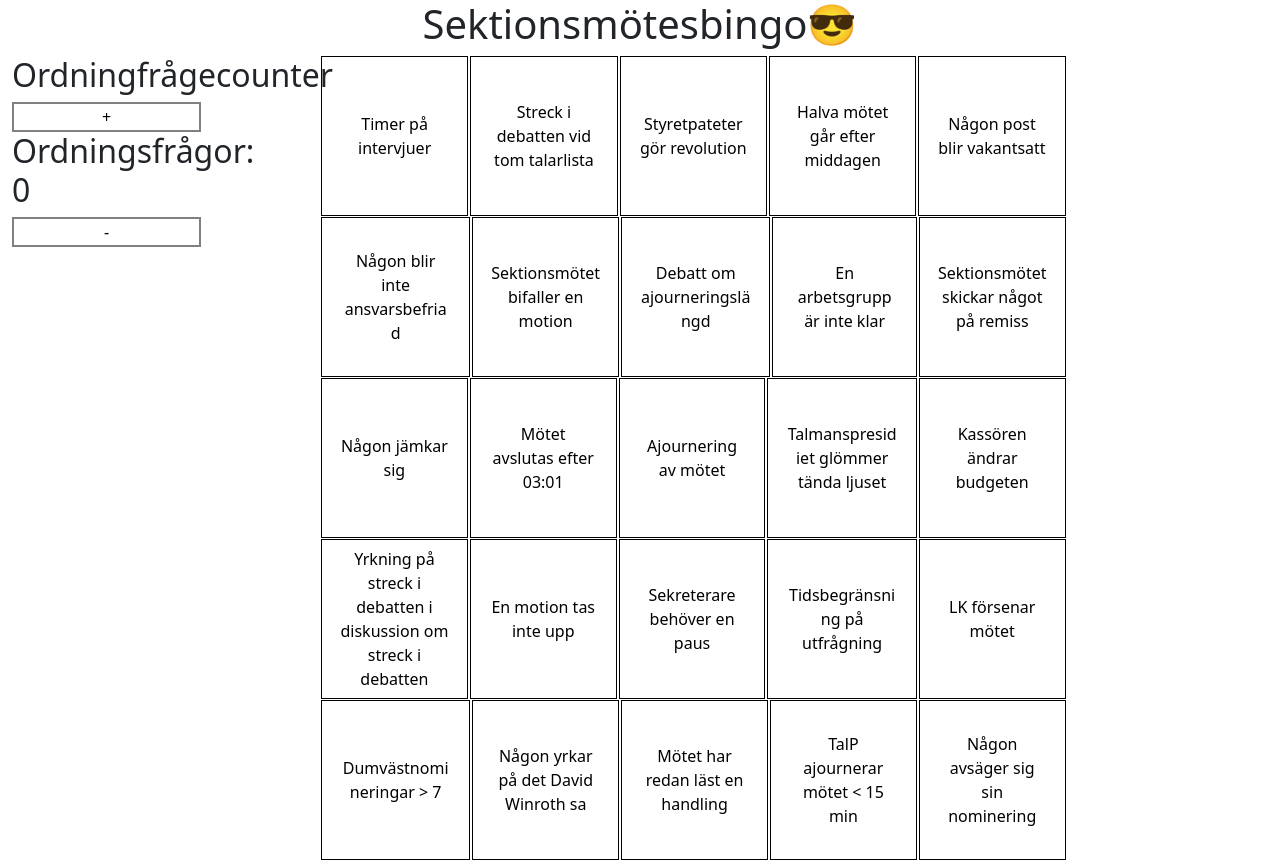
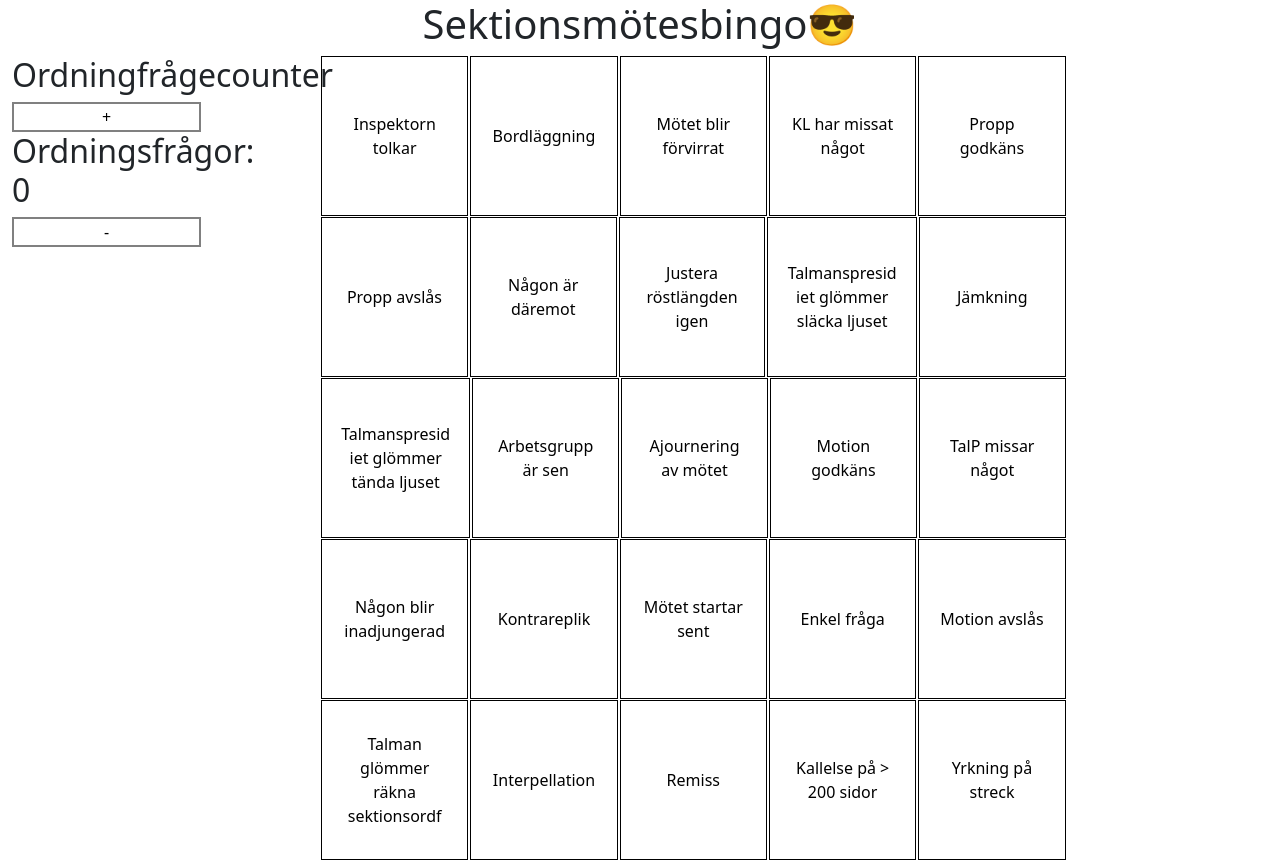
Before and after one commit to dtekcth/sekt-bingo, a React (Create React App) app: page / in a window 1280 px wide. Built offline with nearby package versions, Linux system fonts and the light colour scheme.

Commit message:
FuM time

```diff
--- /dev/null
+++ b/src/fumsquares.json
@@ -0,0 +1,122 @@
+[
+    {
+        "type": 0,
+        "text": "Ordningsfråga"
+    },
+    {
+        "type": 0,
+        "text": "Ajournering av mötet"
+    },
+    {
+        "type": 1,
+        "text": "Ändringsyrkande"
+    },
+    {
+        "type": 1,
+        "text": "Inspektorn tolkar"
+    },
+    {
+        "type": 1,
+        "text": "Talmanspresidiet glömmer släcka ljuset"
+    },
+    {
+        "type": 1,
+        "text": "Talmanspresidiet glömmer tända ljuset"
+    },
+    {
+        "type": 1,
+        "text": "Yrkning på streck"
+    },
+    {
+        "type": 1,
+        "text": "Bordläggning"
+    },
+    {
+        "type": 1,
+        "text": "Motion godkäns"
+    },
+    {
+        "type": 1,
+        "text": "Motion avslås"
+    },
+    {
+        "type": 1,
+        "text": "Propp godkäns"
+    },
+    {
+        "type": 1,
+        "text": "Propp avslås"
+    },
+    {
+        "type": 1,
+        "text": "Remiss"
+    },
+    {
+        "type": 1,
+        "text": "Justera röstlängden igen"
+    },
+    {
+        "type": 1,
+        "text": "Kallelse på > 200 sidor"
+    },
+    {
+        "type": 1,
+        "text": "Ändringsyrkande"
+    },
+    {
+        "type": 1,
+        "text": "Jämkning"
+    },
+    {
+        "type": 1,
+        "text": "Någon är däremot"
+    },
+    {
+        "type": 1,
+        "text": "Kontrareplik"
+    },
+    {
+        "type": 1,
+        "text": "Mötet startar sent"
+    },
+    {
+        "type": 1,
+        "text": "Mötet startar sent"
+    },
+    {
+        "type": 1,
+        "text": "Arbetsgrupp är sen"
+    },
+    {
+        "type": 1,
+        "text": "KL har missat något"
+    },
+    {
+        "type": 1,
+        "text": "TalP missar något"
+    },
+    {
+        "type": 1,
+        "text": "Mötet blir förvirrat"
+    },
+    {
+        "type": 1,
+        "text": "Mötet slutar efter midnatt"
+    },
+    {
+        "type": 1,
+        "text": "Enkel fråga"
+    },
+    {
+        "type": 1,
+        "text": "Interpellation"
+    },
+    {
+        "type": 1,
+        "text": "Någon blir inadjungerad"
+    },
+    {
+        "type": 1,
+        "text": "Talman glömmer räkna sektionsordf"
+    }
+]
--- a/src/index.tsx
+++ b/src/index.tsx
@@ -3,7 +3,7 @@ import ReactDOM from 'react-dom';
 import { Container, Row, Col } from 'react-bootstrap';
 import './index.css';
 import 'bootstrap/dist/css/bootstrap.min.css';
-import data from './squares.json';
+import data from './fumsquares.json';
 
 
 interface SquareState {
```
